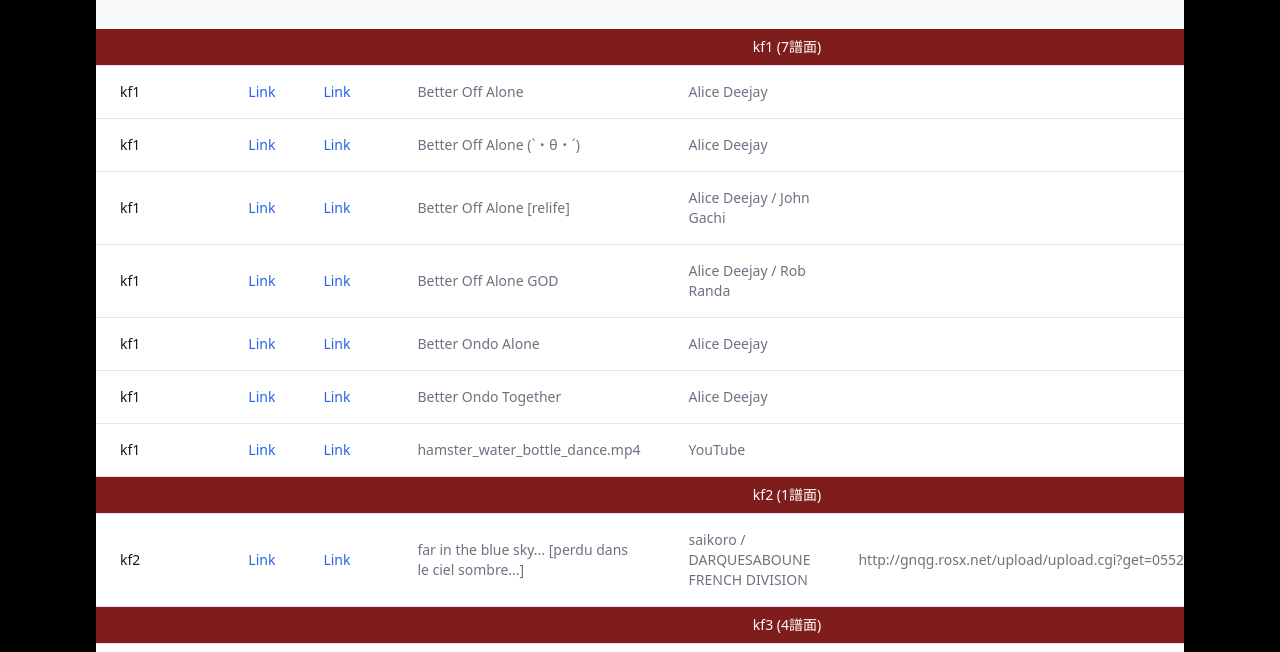
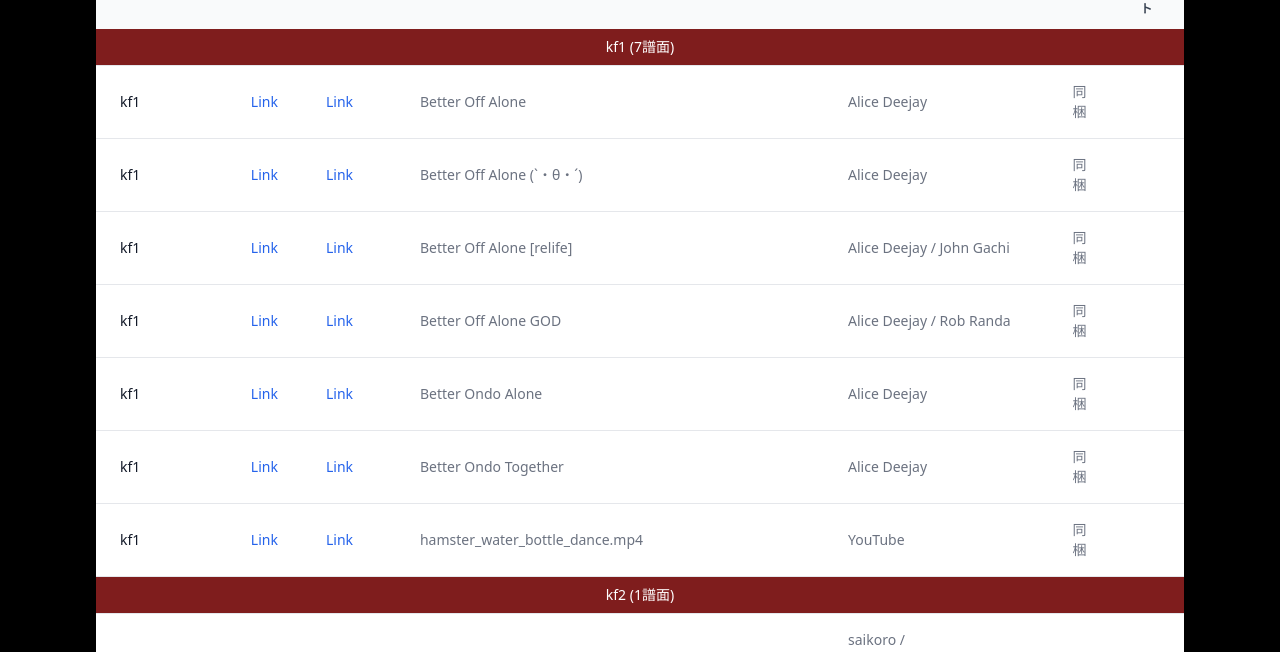
Before and after one commit to Darquesaboune/darquesaboune-table, a Next.js app: page /table/ in a window 1280 px wide. Shown: the part 271-923 px from the top of the page. Built offline with nearby package versions, Linux system fonts and the light colour scheme; a web font is replaced by a local one.

Commit message:
shorter sabun display

```diff
--- a/components/table.js
+++ b/components/table.js
@@ -97,10 +97,7 @@ function ScoreEntry({ data, symbol }) {
       </th>
       <td className="px-6 py-4">
         {video ? (
-          <a
-            href={video}
-            className="font-medium text-blue-600 hover:underline"
-          >
+          <a href={video} className="font-medium text-blue-600 hover:underline">
             Link
           </a>
         ) : null}
@@ -135,7 +132,14 @@ function ScoreEntry({ data, symbol }) {
         <a href={data.url}>{data.artist}</a>
       </td>
       <td className="px-6 py-4">
-        <a href={data.url_diff}>{data.url_diff}</a>
+        {data.url_diff ? (
+          <a
+            href={data.url_diff}
+            className="font-medium text-blue-600 hover:underline"
+          >
+            DL
+          </a>
+        ) : "同梱"}
       </td>
       <td className="px-6 py-4">{data.comment}</td>
     </tr>
```
